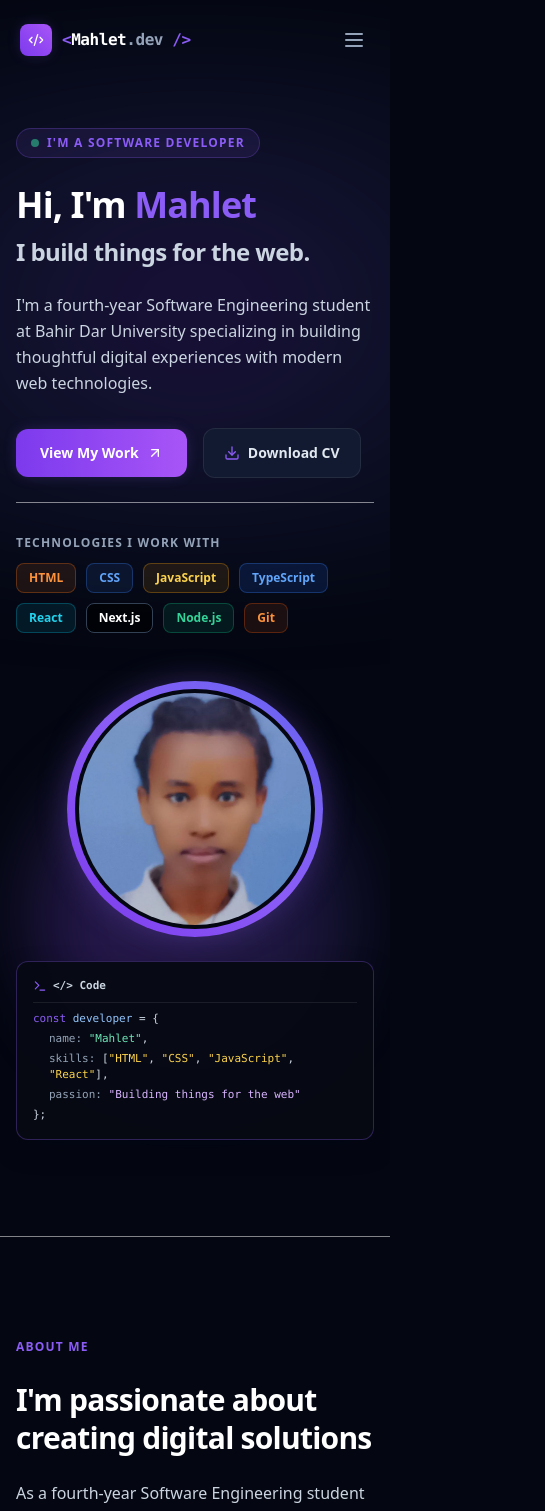
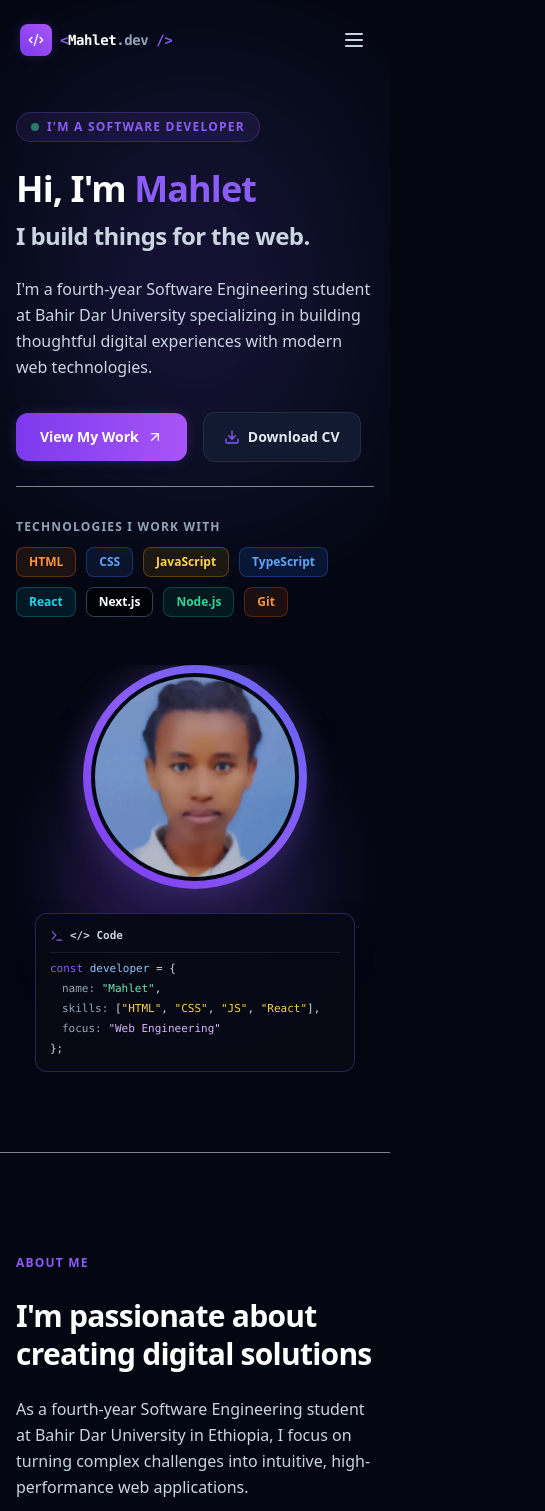
Before and after one commit to MahletEmu/mahlet-portfolio, a Next.js app: page / in a window 390 px wide. Shown: the top 1511 px of the page, 545 px wide, since content can reach past the window. Built offline with nearby package versions, Linux system fonts and the light colour scheme.

Commit message:
Update mobile layout and responsive navigation menu

```diff
--- a/src/app/globals.css
+++ b/src/app/globals.css
@@ -10,6 +10,9 @@
 html {
   scroll-behavior: smooth;
   color-scheme: dark;
+  overflow-x: hidden;
+  max-width: 100vw;
+  width: 100%;
 }
 
 body {
@@ -17,6 +20,9 @@ body {
   color: var(--foreground);
   font-feature-settings: "rlig" 1, "calt" 1;
   overflow-x: hidden;
+  max-width: 100vw;
+  width: 100%;
+  position: relative;
   selection-background-color: rgba(139, 92, 246, 0.3);
 }
 
--- a/src/app/layout.tsx
+++ b/src/app/layout.tsx
@@ -48,8 +48,8 @@ export default function RootLayout({
   children: React.ReactNode;
 }) {
   return (
-    <html lang="en" className="dark scroll-smooth">
-      <body className="min-h-screen font-sans bg-navy-950 text-slate-100 antialiased selection:bg-brand-purple/30 selection:text-white">
+    <html lang="en" className="dark scroll-smooth overflow-x-hidden w-full max-w-full">
+      <body className="min-h-screen font-sans bg-navy-950 text-slate-100 antialiased selection:bg-brand-purple/30 selection:text-white overflow-x-hidden w-full max-w-full">
         {children}
       </body>
     </html>
--- a/src/app/page.tsx
+++ b/src/app/page.tsx
@@ -9,7 +9,7 @@ import Footer from "@/components/Footer";
 
 export default function Home() {
   return (
-    <main className="relative min-h-screen bg-navy-950 text-slate-100 flex flex-col selection:bg-brand-purple/30 selection:text-white">
+    <main className="relative min-h-screen bg-navy-950 text-slate-100 flex flex-col selection:bg-brand-purple/30 selection:text-white w-full max-w-full overflow-x-hidden">
       <Navbar />
       <Hero />
       <About />
--- a/src/components/About.tsx
+++ b/src/components/About.tsx
@@ -21,8 +21,8 @@ export default function About() {
   };
 
   return (
-    <section id="about" className="py-24 md:py-32 bg-navy-950 relative border-t border-surface-border/50">
-      <div className="max-w-6xl mx-auto px-4 sm:px-6 lg:px-8">
+    <section id="about" className="py-24 md:py-32 bg-navy-950 relative border-t border-surface-border/50 overflow-hidden w-full max-w-full">
+      <div className="max-w-6xl mx-auto px-4 sm:px-6 lg:px-8 relative z-10 w-full">
 
         <div className="grid grid-cols-1 lg:grid-cols-12 gap-12 lg:gap-16 items-center">
 
--- a/src/components/Certificates.tsx
+++ b/src/components/Certificates.tsx
@@ -27,11 +27,11 @@ export default function Certificates() {
   };
 
   return (
-    <section id="certificates" className="py-24 md:py-32 bg-navy-950 relative border-t border-surface-border/50">
+    <section id="certificates" className="py-24 md:py-32 bg-navy-950 relative border-t border-surface-border/50 overflow-hidden w-full max-w-full">
       {/* Background ambient lighting */}
-      <div className="absolute left-1/3 top-1/3 w-96 h-96 bg-brand-violet/10 blur-3xl pointer-events-none" />
+      <div className="absolute left-1/3 top-1/3 w-96 max-w-full h-96 bg-brand-violet/10 blur-3xl pointer-events-none" />
 
-      <div className="max-w-6xl mx-auto px-4 sm:px-6 lg:px-8 relative z-10">
+      <div className="max-w-6xl mx-auto px-4 sm:px-6 lg:px-8 relative z-10 w-full">
 
         {/* Section Header matching CodeCraft */}
         <div className="flex flex-col items-center text-center mb-12 sm:mb-16">
--- a/src/components/Contact.tsx
+++ b/src/components/Contact.tsx
@@ -109,11 +109,11 @@ export default function Contact() {
   };
 
   return (
-    <section id="contact" className="py-24 md:py-32 bg-navy-950 relative border-t border-surface-border/50">
+    <section id="contact" className="py-24 md:py-32 bg-navy-950 relative border-t border-surface-border/50 overflow-hidden w-full max-w-full">
       {/* Background radial glow */}
-      <div className="absolute left-1/2 bottom-0 -translate-x-1/2 w-[700px] h-[350px] bg-brand-violet/10 blur-3xl pointer-events-none" />
+      <div className="absolute left-1/2 bottom-0 -translate-x-1/2 w-[700px] max-w-full h-[350px] bg-brand-violet/10 blur-3xl pointer-events-none" />
 
-      <div className="max-w-6xl mx-auto px-4 sm:px-6 lg:px-8 relative z-10">
+      <div className="max-w-6xl mx-auto px-4 sm:px-6 lg:px-8 relative z-10 w-full">
 
         {/* 3-Column Layout Matching CodeCraft Reference */}
         <div className="grid grid-cols-1 lg:grid-cols-12 gap-8 items-start mb-12">
--- a/src/components/Footer.tsx
+++ b/src/components/Footer.tsx
@@ -12,8 +12,8 @@ export default function Footer() {
   };
 
   return (
-    <footer className="border-t border-surface-border/60 bg-navy-950 py-10 text-slate-400 text-xs sm:text-sm">
-      <div className="max-w-6xl mx-auto px-4 sm:px-6 lg:px-8">
+    <footer className="border-t border-surface-border/60 bg-navy-950 py-10 text-slate-400 text-xs sm:text-sm overflow-hidden w-full max-w-full">
+      <div className="max-w-6xl mx-auto px-4 sm:px-6 lg:px-8 w-full">
 
         <div className="flex flex-col md:flex-row items-center justify-between gap-6 pb-6 border-b border-surface-border/40">
 
--- a/src/components/Hero.tsx
+++ b/src/components/Hero.tsx
@@ -20,12 +20,12 @@ export default function Hero() {
   return (
     <section
       id="home"
-      className="relative pt-32 pb-24 md:pt-40 md:pb-32 overflow-hidden bg-navy-950"
+      className="relative pt-28 pb-20 sm:pt-32 sm:pb-24 md:pt-40 md:pb-32 overflow-hidden bg-navy-950 w-full max-w-full"
     >
       {/* Background ambient lighting */}
-      <div className="absolute top-1/4 left-1/2 -translate-x-1/2 -translate-y-1/2 w-[700px] h-[500px] bg-gradient-radial from-brand-violet/20 via-brand-indigo/10 to-transparent blur-3xl pointer-events-none" />
+      <div className="absolute top-1/4 left-1/2 -translate-x-1/2 -translate-y-1/2 w-[700px] max-w-full h-[500px] bg-gradient-radial from-brand-violet/20 via-brand-indigo/10 to-transparent blur-3xl pointer-events-none" />
 
-      <div className="max-w-6xl mx-auto px-4 sm:px-6 lg:px-8 relative z-10">
+      <div className="max-w-6xl mx-auto px-4 sm:px-6 lg:px-8 relative z-10 w-full">
         <div className="grid grid-cols-1 lg:grid-cols-12 gap-12 items-center">
 
           {/* Left Column matching CodeCraft */}
@@ -94,28 +94,28 @@ export default function Hero() {
           </div>
 
           {/* Right Column: Purple Circle Halo + Portrait + Floating Code Card */}
-          <div className="lg:col-span-5 flex justify-center items-center relative">
-            <div className="relative w-full max-w-sm sm:max-w-md flex flex-col items-center">
+          <div className="lg:col-span-5 flex justify-center items-center relative w-full max-w-full overflow-hidden">
+            <div className="relative w-full max-w-xs sm:max-w-sm md:max-w-md flex flex-col items-center">
 
               {/* Large Purple Glowing Backdrop Circle */}
-              <div className="absolute top-1/2 left-1/2 -translate-x-1/2 -translate-y-1/2 w-80 h-80 sm:w-96 sm:h-96 rounded-full bg-gradient-to-tr from-brand-violet/60 via-brand-purple/40 to-indigo-600/30 blur-2xl -z-10 animate-pulse" />
+              <div className="absolute top-1/2 left-1/2 -translate-x-1/2 -translate-y-1/2 w-64 h-64 sm:w-80 sm:h-80 md:w-96 md:h-96 rounded-full bg-gradient-to-tr from-brand-violet/60 via-brand-purple/40 to-indigo-600/30 blur-2xl -z-10 animate-pulse pointer-events-none" />
 
               {/* Portrait Frame */}
               <div className="relative p-2 rounded-full bg-gradient-to-tr from-brand-violet via-brand-purple to-indigo-500 shadow-glow-purple">
-                <div className="relative w-60 h-60 sm:w-72 sm:h-72 rounded-full overflow-hidden bg-navy-900 border-4 border-navy-950">
+                <div className="relative w-52 h-52 sm:w-64 sm:h-64 md:w-72 md:h-72 rounded-full overflow-hidden bg-navy-900 border-4 border-navy-950">
                   <Image
                     src="/images/mahlet-portrait.jpg"
                     alt="Mahlet Nigussie"
                     fill
                     priority
-                    sizes="(max-width: 640px) 240px, 288px"
+                    sizes="(max-width: 640px) 208px, (max-width: 768px) 256px, 288px"
                     className="object-cover object-top filter contrast-105"
                   />
                 </div>
               </div>
 
               {/* Floating Code Card matching CodeCraft */}
-              <div className="w-full mt-6 bg-navy-900/95 backdrop-blur-md border border-brand-purple/30 rounded-xl p-4 shadow-card text-left font-mono text-xs text-slate-300 hover:border-brand-purple/60 transition-colors">
+              <div className="w-full max-w-full mt-6 bg-navy-900/95 backdrop-blur-md border border-brand-purple/30 rounded-xl p-3.5 sm:p-4 shadow-card text-left font-mono text-xs text-slate-300 hover:border-brand-purple/60 transition-colors overflow-x-auto">
                 <div className="flex items-center justify-between pb-2 mb-2 border-b border-surface-border">
                   <div className="flex items-center gap-1.5 text-slate-400">
                     <Terminal className="w-3.5 h-3.5 text-brand-purple" />
@@ -124,22 +124,22 @@ export default function Hero() {
                   <span className="w-2.5 h-2.5 rounded-full bg-emerald-500/80 animate-ping" />
                 </div>
 
-                <div className="space-y-1 text-[11px]">
+                <div className="space-y-1 text-[11px] break-words">
                   <div>
                     <span className="text-brand-purple">const</span> <span className="text-blue-300">developer</span> = &#123;
                   </div>
-                  <div className="pl-4">
+                  <div className="pl-3 sm:pl-4">
                     <span className="text-slate-400">name:</span> <span className="text-emerald-300">&quot;Mahlet&quot;</span>,
                   </div>
-                  <div className="pl-4">
+                  <div className="pl-3 sm:pl-4">
                     <span className="text-slate-400">skills:</span> [
                     <span className="text-amber-300">&quot;HTML&quot;</span>,{" "}
                     <span className="text-amber-300">&quot;CSS&quot;</span>,{" "}
-                    <span className="text-amber-300">&quot;JavaScript&quot;</span>,{" "}
+                    <span className="text-amber-300">&quot;JS&quot;</span>,{" "}
                     <span className="text-amber-300">&quot;React&quot;</span>],
                   </div>
-                  <div className="pl-4">
-                    <span className="text-slate-400">passion:</span> <span className="text-purple-300">&quot;Building things for the web&quot;</span>
+                  <div className="pl-3 sm:pl-4">
+                    <span className="text-slate-400">focus:</span> <span className="text-purple-300">&quot;Web Engineering&quot;</span>
                   </div>
                   <div>&#125;;</div>
                 </div>
--- a/src/components/Navbar.tsx
+++ b/src/components/Navbar.tsx
@@ -43,23 +43,23 @@ export default function Navbar() {
 
   return (
     <header
-      className={`fixed top-0 left-0 right-0 z-50 transition-all duration-300 ${
+      className={`fixed top-0 left-0 right-0 z-50 w-full max-w-full overflow-x-hidden transition-all duration-300 ${
         isScrolled
           ? "bg-navy-950/80 backdrop-blur-md border-b border-surface-border shadow-lg"
           : "bg-transparent border-b border-transparent"
       }`}
     >
-      <div className="max-w-7xl mx-auto px-4 sm:px-6 lg:px-8">
-        <div className="flex items-center justify-between h-20">
+      <div className="max-w-7xl mx-auto px-4 sm:px-6 lg:px-8 w-full">
+        <div className="flex items-center justify-between h-20 w-full">
           {/* Brand Wordmark */}
           <a
             href="#home"
-            className="group flex items-center gap-2.5 text-lg font-semibold tracking-tight text-white focus:outline-none focus:ring-2 focus:ring-brand-purple rounded-lg px-1 py-0.5"
+            className="group flex items-center gap-2 sm:gap-2.5 text-base sm:text-lg font-semibold tracking-tight text-white focus:outline-none focus:ring-2 focus:ring-brand-purple rounded-lg px-1 py-0.5 min-w-0 shrink"
           >
-            <div className="w-8 h-8 rounded-lg bg-gradient-to-tr from-brand-violet to-brand-electric flex items-center justify-center text-white shadow-glow-sm">
+            <div className="w-8 h-8 rounded-lg bg-gradient-to-tr from-brand-violet to-brand-electric flex items-center justify-center text-white shadow-glow-sm shrink-0">
               <Code2 className="w-4 h-4" />
             </div>
-            <span className="font-mono text-base sm:text-lg">
+            <span className="font-mono text-sm sm:text-lg truncate">
               <span className="text-brand-purple">&lt;</span>
               <span className="text-white group-hover:text-brand-purple transition-colors">Mahlet</span>
               <span className="text-slate-400">.dev</span>
@@ -98,12 +98,12 @@ export default function Navbar() {
             </a>
           </div>
 
-          {/* Mobile Menu Button */}
-          <div className="flex md:hidden">
+          {/* Mobile Menu Button - explicit shrink-0 and positioning */}
+          <div className="flex md:hidden shrink-0 ml-2">
             <button
               onClick={() => setMobileMenuOpen(!mobileMenuOpen)}
               type="button"
-              className="p-2 rounded-lg text-slate-400 hover:text-white hover:bg-slate-800/60 focus:outline-none focus:ring-2 focus:ring-brand-purple"
+              className="p-2 rounded-lg text-slate-300 hover:text-white hover:bg-slate-800/60 focus:outline-none focus:ring-2 focus:ring-brand-purple transition-colors"
               aria-label="Toggle Navigation Menu"
             >
               {mobileMenuOpen ? <X className="w-6 h-6" /> : <Menu className="w-6 h-6" />}
@@ -114,7 +114,7 @@ export default function Navbar() {
 
       {/* Mobile Drawer */}
       {mobileMenuOpen && (
-        <div className="md:hidden bg-navy-900/95 backdrop-blur-xl border-b border-surface-border px-4 pt-3 pb-6 space-y-2 animate-fadeIn">
+        <div className="md:hidden bg-navy-900/95 backdrop-blur-xl border-b border-surface-border px-4 pt-3 pb-6 space-y-2 animate-fadeIn w-full max-w-full overflow-hidden">
           {NAV_LINKS.map((link) => {
             const isActive = activeSection === link.href.substring(1);
             return (
--- a/src/components/Skills.tsx
+++ b/src/components/Skills.tsx
@@ -81,11 +81,11 @@ export default function Skills() {
   };
 
   return (
-    <section id="skills" className="py-24 md:py-32 bg-navy-950 relative overflow-hidden">
+    <section id="skills" className="py-24 md:py-32 bg-navy-950 relative overflow-hidden w-full max-w-full">
       {/* Background ambient radial glow matching CodeCraft */}
-      <div className="absolute left-1/2 top-1/2 -translate-x-1/2 -translate-y-1/2 w-[800px] h-[400px] bg-gradient-radial from-brand-violet/10 via-brand-indigo/5 to-transparent blur-3xl pointer-events-none" />
+      <div className="absolute left-1/2 top-1/2 -translate-x-1/2 -translate-y-1/2 w-[800px] max-w-full h-[400px] bg-gradient-radial from-brand-violet/10 via-brand-indigo/5 to-transparent blur-3xl pointer-events-none" />
 
-      <div className="max-w-6xl mx-auto px-4 sm:px-6 lg:px-8 relative z-10">
+      <div className="max-w-6xl mx-auto px-4 sm:px-6 lg:px-8 relative z-10 w-full">
 
         {/* Section Header exactly like CodeCraft */}
         <div className="flex flex-col items-center text-center mb-16 md:mb-20">
```
Also changed, not shown: src/components/Projects.tsx (+5 -5 lines).
